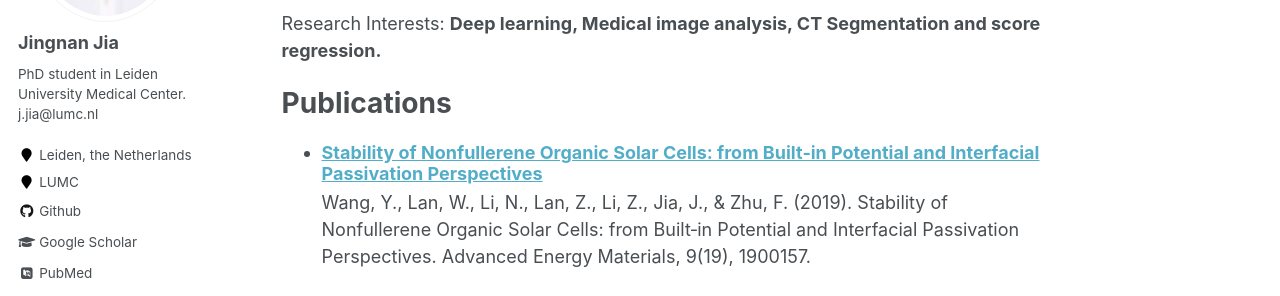
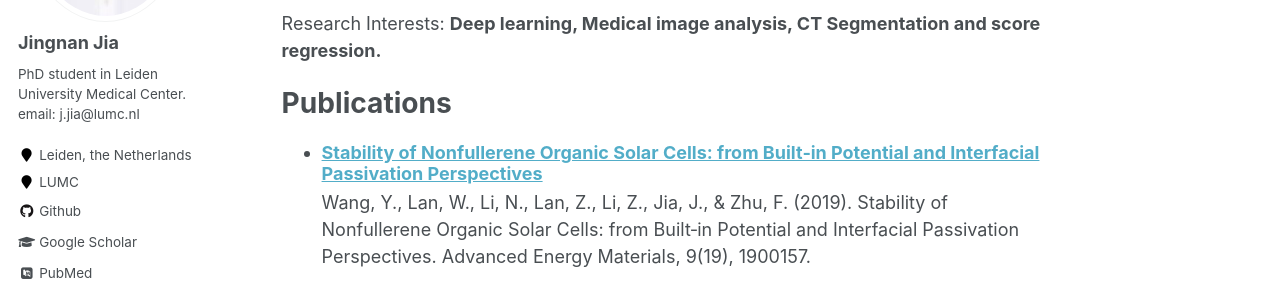
Before and after one commit to Jingnan-Jia/Jingnan-Jia.github.io_old, a Jekyll site: the page built from _pages/about.md, in a window 1280 px wide. Shown: the part 336-632 px from the top of the page. Built offline with Jekyll 4.4.1, drawn with Linux system fonts in a browser that asks for light colours; some web fonts are replaced.

Commit message:
update about me

```diff
--- a/_config.yml
+++ b/_config.yml
@@ -82,7 +82,7 @@ analytics:
 author:
   name             : "Jingnan Jia"
   avatar           : "profile.jpg"
-  bio              : "PhD student in Leiden University Medical Center.    j.jia@lumc.nl"
+  bio              : "PhD student in Leiden University Medical Center.    email: j.jia@lumc.nl"
   location         : "Leiden, the Netherlands"
   employer         : "LUMC"
   pubmed           : "https://www.ncbi.nlm.nih.gov/pubmed/?term=john+snow"
```
